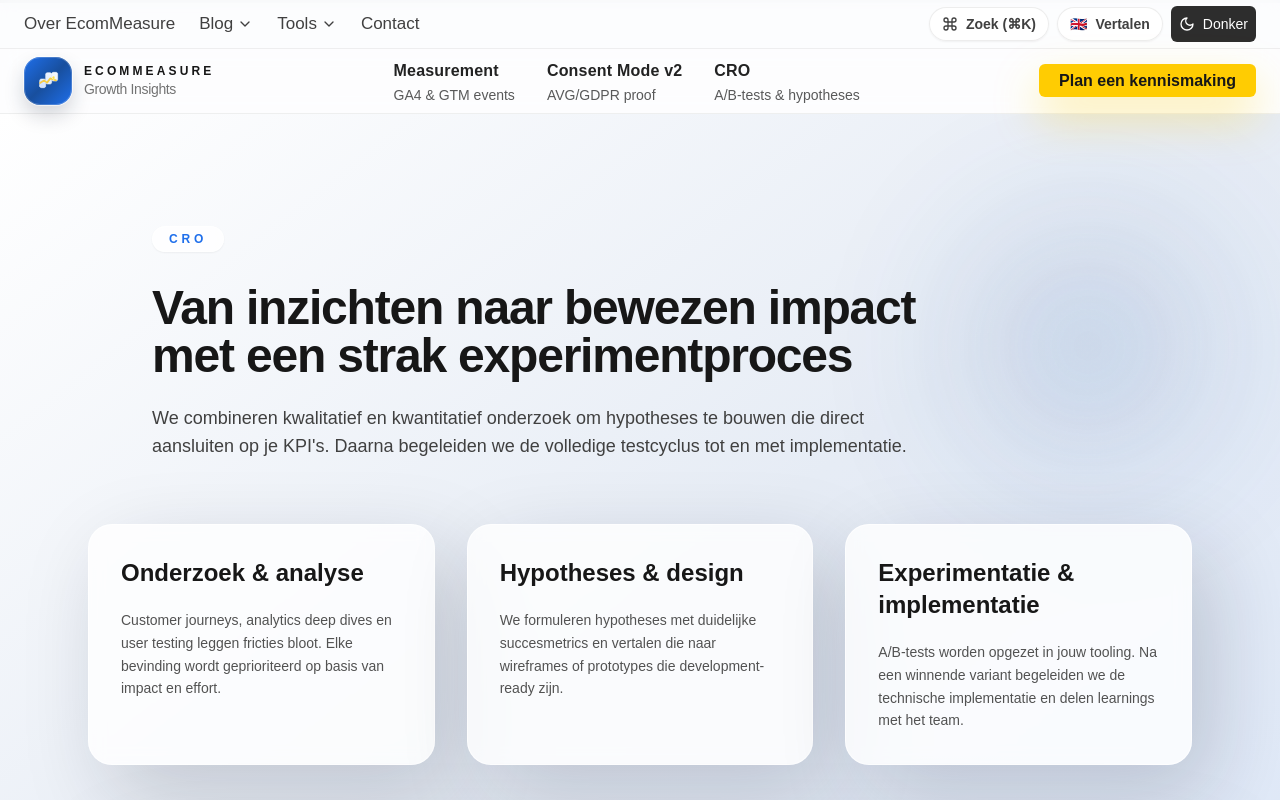
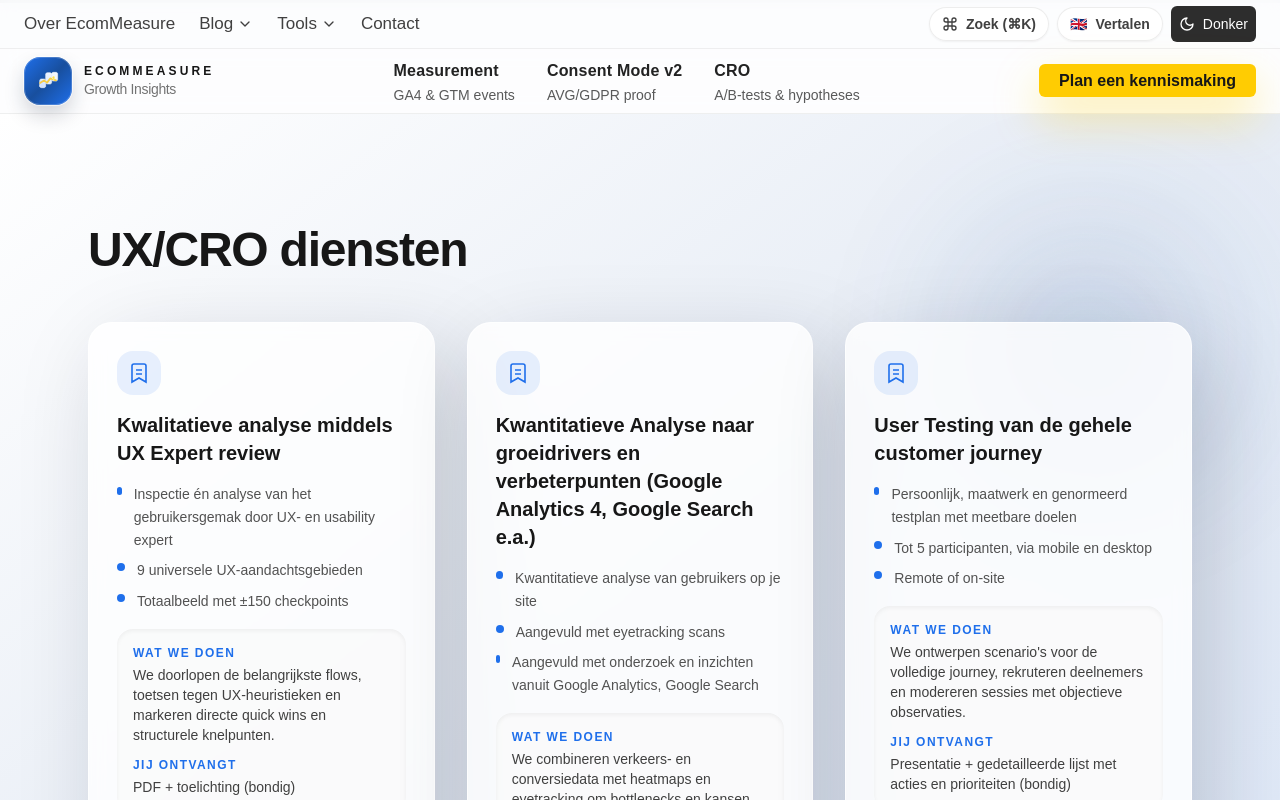
Before and after one commit to ProjectBibo/EcomMeasure3, a React (Vite) app: page /cro in a window 1280 px wide. Shown: the top 800 px of the page. Built offline with nearby package versions, Linux system fonts and the light colour scheme.

Commit message:
Add service grid content for measurement and CRO pages

```diff
--- a/src/pages/Cro.jsx
+++ b/src/pages/Cro.jsx
@@ -3,83 +3,111 @@ import { motion, useReducedMotion } from "framer-motion";
 import SEO from "../components/SEO";
 import { useLanguage } from "../context/LanguageContext";
 
+const croServices = [
+  {
+    title: "Kwalitatieve analyse middels UX Expert review",
+    bullets: [
+      "Inspectie én analyse van het gebruikersgemak door UX- en usability expert",
+      "9 universele UX-aandachtsgebieden",
+      "Totaalbeeld met ±150 checkpoints",
+    ],
+    extras: [
+      {
+        title: "Wat we doen",
+        description:
+          "We doorlopen de belangrijkste flows, toetsen tegen UX-heuristieken en markeren directe quick wins en structurele knelpunten.",
+      },
+      {
+        title: "Jij ontvangt",
+        description: "PDF + toelichting (bondig)",
+      },
+    ],
+    price: "Prijs vanaf €860 (ex btw, afhankelijk van de website)",
+  },
+  {
+    title:
+      "Kwantitatieve Analyse naar groeidrivers en verbeterpunten (Google Analytics 4, Google Search e.a.)",
+    bullets: [
+      "Kwantitatieve analyse van gebruikers op je site",
+      "Aangevuld met eyetracking scans",
+      "Aangevuld met onderzoek en inzichten vanuit Google Analytics, Google Search",
+    ],
+    extras: [
+      {
+        title: "Wat we doen",
+        description:
+          "We combineren verkeers- en conversiedata met heatmaps en eyetracking om bottlenecks en kansen cijfermatig te onderbouwen.",
+      },
+      {
+        title: "Jij ontvangt",
+        description: "Presentatie + actie/prioriteitenlijst (bondig)",
+      },
+    ],
+    price: "Prijs vanaf €1400 (ex btw, afhankelijk van de website)",
+  },
+  {
+    title: "User Testing van de gehele customer journey",
+    bullets: [
+      "Persoonlijk, maatwerk en genormeerd testplan met meetbare doelen",
+      "Tot 5 participanten, via mobile en desktop",
+      "Remote of on-site",
+    ],
+    extras: [
+      {
+        title: "Wat we doen",
+        description:
+          "We ontwerpen scenario's voor de volledige journey, rekruteren deelnemers en modereren sessies met objectieve observaties.",
+      },
+      {
+        title: "Jij ontvangt",
+        description: "Presentatie + gedetailleerde lijst met acties en prioriteiten (bondig)",
+      },
+    ],
+    price: "Prijs vanaf €2500 (ex btw, afhankelijk van de website)",
+  },
+];
+
 const content = {
   nl: {
     seo: {
-      title: "CRO – A/B-tests & hypotheses voor continue groei",
+      title: "UX/CRO diensten – onderzoek en optimalisatie",
       description:
-        "Versnel experimentatie met onderzoek, hypotheses en development support die resultaat meetbaar maakt.",
+        "Drie CRO-diensten van expert reviews tot user testing, inclusief duidelijke deliverables en prioriteiten.",
     },
-    hero: {
-      eyebrow: "CRO",
-      title: "Van inzichten naar bewezen impact met een strak experimentproces",
-      description:
-        "We combineren kwalitatief en kwantitatief onderzoek om hypotheses te bouwen die direct aansluiten op je KPI's. Daarna begeleiden we de volledige testcyclus tot en met implementatie.",
-    },
-    phases: [
-      {
-        title: "Onderzoek & analyse",
-        description:
-          "Customer journeys, analytics deep dives en user testing leggen fricties bloot. Elke bevinding wordt geprioriteerd op basis van impact en effort.",
-      },
-      {
-        title: "Hypotheses & design",
-        description:
-          "We formuleren hypotheses met duidelijke succesmetrics en vertalen die naar wireframes of prototypes die development-ready zijn.",
-      },
-      {
-        title: "Experimentatie & implementatie",
-        description:
-          "A/B-tests worden opgezet in jouw tooling. Na een winnende variant begeleiden we de technische implementatie en delen learnings met het team.",
-      },
-    ],
-    highlights: [
-      "Research library met herbruikbare inzichten en sessies.",
-      "Prioritering via PIE of ICE frameworks met transparante scoring.",
-      "Coaching van product owners en designers om sneller te leren.",
-    ],
+    heading: "UX/CRO diensten",
   },
   en: {
     seo: {
-      title: "CRO – A/B testing & hypotheses for continuous growth",
+      title: "UX/CRO services – research and optimization",
       description:
-        "Accelerate experimentation with research, hypotheses and delivery support that keeps impact measurable.",
+        "Three CRO services from expert reviews to user testing with clear deliverables and priorities.",
     },
-    hero: {
-      eyebrow: "CRO",
-      title: "From insight to proven impact with a focused experiment workflow",
-      description:
-        "We blend qualitative and quantitative research to craft hypotheses aligned to your KPIs. Then we guide the entire testing cycle through to implementation.",
-    },
-    phases: [
-      {
-        title: "Research & analysis",
-        description:
-          "Customer journeys, analytics deep dives and user testing expose friction. Each finding is prioritised on impact versus effort.",
-      },
-      {
-        title: "Hypotheses & design",
-        description:
-          "We create hypotheses with clear success metrics and translate them into wireframes or prototypes that are ready for development.",
-      },
-      {
-        title: "Experimentation & rollout",
-        description:
-          "A/B tests are launched in your tooling. After a winner we support the technical rollout and transfer learnings to your team.",
-      },
-    ],
-    highlights: [
-      "Research library with reusable insights and sessions.",
-      "Prioritisation via PIE or ICE frameworks with transparent scoring.",
-      "Coaching for product owners and designers to accelerate learning.",
-    ],
+    heading: "UX/CRO diensten",
   },
 };
 
+const CardIcon = () => (
+  <span className="inline-flex h-11 w-11 items-center justify-center rounded-2xl bg-brand-blue/10 text-brand-blue">
+    <svg
+      xmlns="http://www.w3.org/2000/svg"
+      viewBox="0 0 24 24"
+      fill="none"
+      stroke="currentColor"
+      strokeWidth="1.6"
+      className="h-6 w-6"
+      aria-hidden
+    >
+      <path d="M7 3h10a2 2 0 0 1 2 2v16l-7-4-7 4V5a2 2 0 0 1 2-2Z" />
+      <path d="M9 9h6" />
+      <path d="M9 13h6" />
+    </svg>
+  </span>
+);
+
 export default function Cro() {
+  const { language } = useLanguage();
   const shouldReduceMotion = useReducedMotion();
-  const { language } = useLanguage();
-  const copy = content[language];
+  const copy = content[language] || content.nl;
 
   return (
     <>
@@ -87,43 +115,27 @@ export default function Cro() {
       <div className="relative overflow-hidden bg-gradient-to-br from-white via-surface-soft to-brand-blue/10 pb-24 pt-28 dark:from-surface-dark dark:via-surface-dark/95 dark:to-brand-blue/20">
         <div className="glow-orb glow-orb--primary-soft right-0 top-10 h-[24rem] w-[24rem] opacity-60" aria-hidden />
         <div className="grain-overlay" aria-hidden />
-        <div className="relative mx-auto max-w-5xl px-6">
-          <motion.span
-            initial={shouldReduceMotion ? false : { opacity: 0, x: -20 }}
-            animate={shouldReduceMotion ? { opacity: 1 } : { opacity: 1, x: 0 }}
+        <div className="relative mx-auto max-w-6xl px-6">
+          <motion.h1
+            initial={shouldReduceMotion ? false : { opacity: 0, y: 30 }}
+            animate={shouldReduceMotion ? { opacity: 1 } : { opacity: 1, y: 0 }}
             transition={shouldReduceMotion ? undefined : { duration: 0.6 }}
-            className="inline-flex items-center rounded-full border border-white/60 bg-white/80 px-4 py-1 text-xs font-semibold uppercase tracking-[0.32em] text-brand-blue shadow-sm backdrop-blur dark:border-white/10 dark:bg-white/10 dark:text-brand-blue"
+            className="text-balance text-4xl font-bold tracking-tight text-neutral-900 dark:text-white sm:text-5xl"
           >
-            {copy.hero.eyebrow}
-          </motion.span>
-          <motion.h1
+            {copy.heading}
+          </motion.h1>
+
+          <motion.div
             initial={shouldReduceMotion ? false : { opacity: 0, y: 32 }}
-            animate={shouldReduceMotion ? { opacity: 1 } : { opacity: 1, y: 0 }}
-            transition={shouldReduceMotion ? undefined : { delay: 0.08, duration: 0.7 }}
-            className="mt-8 text-balance text-4xl font-bold tracking-tight text-neutral-900 dark:text-white sm:text-5xl"
+            whileInView={shouldReduceMotion ? { opacity: 1 } : { opacity: 1, y: 0 }}
+            viewport={shouldReduceMotion ? undefined : { once: true }}
+            transition={shouldReduceMotion ? undefined : { delay: 0.1, duration: 0.6 }}
+            className="mt-12 grid gap-8 sm:grid-cols-2 lg:grid-cols-3"
           >
-            {copy.hero.title}
-          </motion.h1>
-          <motion.p
-            initial={shouldReduceMotion ? false : { opacity: 0, y: 20 }}
-            animate={shouldReduceMotion ? { opacity: 1 } : { opacity: 1, y: 0 }}
-            transition={shouldReduceMotion ? undefined : { delay: 0.18, duration: 0.7 }}
-            className="mt-6 max-w-3xl text-lg text-neutral-700 dark:text-gray-300"
-          >
-            {copy.hero.description}
-          </motion.p>
-        </div>
-
-        <div className="relative mx-auto mt-16 max-w-6xl px-6">
-          <div className="grid gap-8 md:grid-cols-3">
-            {copy.phases.map((phase, index) => (
-              <motion.article
-                key={phase.title}
-                initial={shouldReduceMotion ? false : { opacity: 0, y: 36 }}
-                whileInView={shouldReduceMotion ? { opacity: 1 } : { opacity: 1, y: 0 }}
-                viewport={shouldReduceMotion ? undefined : { once: true }}
-                transition={shouldReduceMotion ? undefined : { delay: 0.12 * index, duration: 0.6 }}
-                className="group relative h-full overflow-hidden rounded-3xl border border-white/70 bg-white/80 p-8 shadow-[20px_30px_85px_rgba(15,23,42,0.18)] backdrop-blur dark:border-white/10 dark:bg-white/5 dark:shadow-[22px_34px_95px_rgba(2,6,23,0.55)]"
+            {croServices.map((service) => (
+              <article
+                key={service.title}
+                className="group relative flex h-full flex-col overflow-hidden rounded-3xl border border-white/70 bg-white/80 p-7 shadow-[20px_30px_90px_rgba(15,23,42,0.18)] backdrop-blur transition-transform duration-300 hover:-translate-y-1 dark:border-white/10 dark:bg-white/5 dark:shadow-[22px_34px_95px_rgba(2,6,23,0.55)]"
               >
                 <div
                   aria-hidden
@@ -133,30 +145,31 @@ export default function Cro() {
                       "inset 3px 3px 10px rgba(255,255,255,0.5), inset -14px -16px 34px rgba(148,163,184,0.2)",
                   }}
                 />
-                <h2 className="text-2xl font-semibold text-neutral-900 dark:text-white">{phase.title}</h2>
-                <p className="mt-5 text-sm leading-relaxed text-neutral-600 dark:text-gray-300">{phase.description}</p>
-              </motion.article>
+                <div className="relative flex flex-1 flex-col gap-4">
+                  <CardIcon />
+                  <h2 className="text-xl font-semibold text-neutral-900 dark:text-white">{service.title}</h2>
+                  <ul className="flex flex-col gap-2 text-sm leading-relaxed text-neutral-600 dark:text-gray-300">
+                    {service.bullets.map((bullet) => (
+                      <li key={bullet} className="flex items-start gap-3">
+                        <span aria-hidden className="mt-1 h-2 w-2 rounded-full bg-brand-blue" />
+                        <span>{bullet}</span>
+                      </li>
+                    ))}
+                  </ul>
+                  <div className="grid gap-3 rounded-2xl bg-neutral-50/70 p-4 text-sm text-neutral-700 shadow-inner dark:bg-white/5 dark:text-gray-200">
+                    {service.extras.map((extra) => (
+                      <div key={extra.title} className="space-y-1">
+                        <p className="text-xs font-semibold uppercase tracking-[0.12em] text-brand-blue dark:text-brand-teal">
+                          {extra.title}
+                        </p>
+                        <p>{extra.description}</p>
+                      </div>
+                    ))}
+                  </div>
+                </div>
+                <div className="relative mt-6 text-sm font-semibold text-neutral-900 dark:text-white">{service.price}</div>
+              </article>
             ))}
-          </div>
-
-          <motion.div
-            initial={shouldReduceMotion ? false : { opacity: 0, y: 36 }}
-            whileInView={shouldReduceMotion ? { opacity: 1 } : { opacity: 1, y: 0 }}
-            viewport={shouldReduceMotion ? undefined : { once: true }}
-            transition={shouldReduceMotion ? undefined : { delay: 0.1, duration: 0.6 }}
-            className="mt-16 rounded-3xl border border-white/70 bg-white/80 p-10 shadow-[26px_40px_110px_rgba(15,23,42,0.18)] backdrop-blur dark:border-white/10 dark:bg-white/5 dark:shadow-[26px_44px_120px_rgba(2,6,23,0.6)]"
-          >
-            <h2 className="text-2xl font-semibold text-neutral-900 dark:text-white">
-              {language === "nl" ? "Wat je ontvangt" : "What you get"}
-            </h2>
-            <ul className="mt-6 grid gap-4 text-sm leading-relaxed text-neutral-600 dark:text-gray-300 md:grid-cols-3">
-              {copy.highlights.map((item) => (
-                <li key={item} className="flex items-start gap-3">
-                  <span aria-hidden className="mt-1 h-2 w-2 rounded-full bg-brand-blue" />
-                  <span>{item}</span>
-                </li>
-              ))}
-            </ul>
           </motion.div>
         </div>
       </div>
--- a/src/pages/Measurement.jsx
+++ b/src/pages/Measurement.jsx
@@ -3,141 +3,126 @@ import { motion, useReducedMotion } from "framer-motion";
 import SEO from "../components/SEO";
 import { useLanguage } from "../context/LanguageContext";
 
+const services = [
+  {
+    label: "Startpakket",
+    title: "Google Analytics 4 ‘Start’ installatie en configuratie",
+    bullets: [
+      "Installatie op uw website",
+      "Configuratie van Property & datastream",
+      "Filteren van intern bezoek",
+      "Koppelen van Google Search Console & GTM",
+      "Uitleg en walk-through (0.5u)",
+    ],
+    price: "Vanaf €220 (ex btw)",
+  },
+  {
+    title: "Google Analytics 4 ‘Start plus AVG-compatible cookiebanner’",
+    subcopy: "Alles van het Startpakket, plus:",
+    bullets: [
+      "Koppelen van uw website met Social Media en Google Ads (Facebook Ads e.a. pixels & tracking)",
+      "AVG-compatible integratie met een moderne, mobile-first cookiebanner",
+    ],
+    price: "Vanaf €440 (ex btw)",
+  },
+  {
+    title: "Google Analytics 4 ‘Advanced’ installatie en configuratie",
+    subcopy: "Alles van het Startpakket, plus:",
+    bullets: [
+      "Inrichten van nieuwe gebeurtenissen en conversies conform zakelijke doelen (leads, clicks on calls, downloads, etc.)",
+      "Personaliseren van GA4 interface",
+    ],
+    price: "Vanaf €440 (ex btw)",
+  },
+  {
+    title: "Google Analytics 4 ‘E-commerce’ installatie en configuratie",
+    subcopy: "Alles van het Startpakket, plus:",
+    bullets: [
+      "Inrichten Enhanced e-commerce conversies (i.s.m. uw developer of webbureau bij zelf ontworpen systemen)",
+      "Personaliseren van GA4 interface",
+    ],
+    price: "Vanaf €880 (ex btw)",
+  },
+];
+
 const content = {
   nl: {
     seo: {
-      title: "Measurement – GA4 & GTM events voor e-commerce",
+      title: "Analytics diensten – Google Analytics 4 implementaties",
       description:
-        "Bouw een schaalbare GA4 en GTM setup met server-side tagging, enhanced e-commerce events en dashboards die direct inzicht geven.",
+        "Vier GA4 pakketten met installatie, configuratie en AVG-compatible integraties die direct klaar zijn voor gebruik.",
     },
-    hero: {
-      eyebrow: "Measurement",
-      title: "Zekerheid in elke dataset met GA4, GTM en server-side tagging",
-      description:
-        "We richten je volledige measurement stack in: van datalayer en events tot advertentiekoppelingen en Looker Studio dashboards. Zo kun je elke growth-beslissing staven met betrouwbare data.",
-    },
-    sections: [
-      {
-        title: "Enhanced e-commerce events",
-        bullets: [
-          "Volledige datalayer mapping voor product, checkout en loyalty events.",
-          "Custom dimensions & metrics afgestemd op jouw KPI-framework.",
-          "Validatie met debug views, realtime dashboards en QA-scripts.",
-        ],
-      },
-      {
-        title: "Server-side tagging & consent",
-        bullets: [
-          "Server-side GTM containers met conversie API's voor Google Ads en Meta.",
-          "Consent Mode v2 configuratie en forwarding van consent states.",
-          "Failover strategieën zodat je meetdata robuust blijft bij uitval.",
-        ],
-      },
-      {
-        title: "Dashboards die dagelijks sturen",
-        bullets: [
-          "Looker Studio templates voor omzet, funnel en kanaalbijdrage.",
-          "Automatische alerts bij afwijkingen in conversiepercentages.",
-          "Knowledge transfers en Loom-opnames zodat teams zelfstandig blijven.",
-        ],
-      },
-    ],
+    heading: "Analytics diensten",
   },
   en: {
     seo: {
-      title: "Measurement – GA4 & GTM events for commerce teams",
+      title: "Analytics services – Google Analytics 4 implementations",
       description:
-        "Set up a scalable GA4 and GTM foundation with server-side tagging, enhanced e-commerce events and dashboards that drive decisions.",
+        "Four GA4 service packages covering setup, configuration and privacy-friendly integrations ready to launch.",
     },
-    hero: {
-      eyebrow: "Measurement",
-      title: "Confidence in every dataset with GA4, GTM and server-side tagging",
-      description:
-        "We design your complete measurement stack: datalayer, events, ad platform connections and Looker Studio dashboards. Every growth decision is backed by reliable insights.",
-    },
-    sections: [
-      {
-        title: "Enhanced e-commerce events",
-        bullets: [
-          "Full datalayer mapping for product, checkout and loyalty events.",
-          "Custom dimensions & metrics aligned with your KPI framework.",
-          "Validation through debug views, realtime dashboards and QA scripts.",
-        ],
-      },
-      {
-        title: "Server-side tagging & consent",
-        bullets: [
-          "Server-side GTM with conversion APIs for Google Ads and Meta.",
-          "Consent Mode v2 configuration and consent state forwarding.",
-          "Failover strategies that keep your data resilient when outages happen.",
-        ],
-      },
-      {
-        title: "Dashboards that guide daily decisions",
-        bullets: [
-          "Looker Studio templates for revenue, funnel and channel contribution.",
-          "Automated alerts when conversion metrics deviate.",
-          "Knowledge transfers and Loom walkthroughs to keep teams autonomous.",
-        ],
-      },
-    ],
+    heading: "Analytics diensten",
   },
 };
 
+const CardIcon = () => (
+  <span className="inline-flex h-11 w-11 items-center justify-center rounded-2xl bg-brand-blue/10 text-brand-blue">
+    <svg
+      xmlns="http://www.w3.org/2000/svg"
+      viewBox="0 0 24 24"
+      fill="none"
+      stroke="currentColor"
+      strokeWidth="1.6"
+      className="h-6 w-6"
+      aria-hidden
+    >
+      <path d="M4 13c3.5-1 6.5-3 8-7 1.5 4 4.5 6 8 7" />
+      <path d="M4 17c3.5-1 6.5-3 8-7 1.5 4 4.5 6 8 7" />
+      <path d="M4 9h.01" />
+      <path d="M20 9h.01" />
+    </svg>
+  </span>
+);
+
 export default function Measurement() {
+  const { language } = useLanguage();
   const shouldReduceMotion = useReducedMotion();
-  const { language } = useLanguage();
-  const copy = content[language];
+  const copy = content[language] || content.nl;
 
   return (
     <>
       <SEO title={copy.seo.title} description={copy.seo.description} />
       <main
         role="main"
-        aria-labelledby="measurement-hero-title"
+        aria-labelledby="measurement-heading"
         className="relative overflow-hidden bg-gradient-to-br from-white via-surface-soft to-brand-blue/10 pb-24 pt-28 dark:from-surface-dark dark:via-surface-dark/95 dark:to-brand-blue/20"
       >
         <div className="grain-overlay" aria-hidden />
-        <div className="relative mx-auto max-w-5xl px-6 vt-hero-visual">
-          <motion.span
-            initial={shouldReduceMotion ? false : { opacity: 0, y: -16 }}
+        <div className="relative mx-auto max-w-6xl px-6">
+          <motion.h1
+            id="measurement-heading"
+            initial={shouldReduceMotion ? false : { opacity: 0, y: 28 }}
             animate={shouldReduceMotion ? { opacity: 1 } : { opacity: 1, y: 0 }}
             transition={shouldReduceMotion ? undefined : { duration: 0.6 }}
-            className="inline-flex items-center rounded-full border border-white/70 bg-white/80 px-4 py-1 text-xs font-semibold uppercase tracking-[0.32em] text-brand-blue shadow-sm backdrop-blur dark:border-white/10 dark:bg-white/10 dark:text-brand-teal"
+            className="text-balance text-4xl font-bold tracking-tight text-neutral-900 dark:text-white sm:text-5xl"
           >
-            {copy.hero.eyebrow}
-          </motion.span>
-          <motion.h1
-            initial={shouldReduceMotion ? false : { opacity: 0, y: 36 }}
-            animate={shouldReduceMotion ? { opacity: 1 } : { opacity: 1, y: 0 }}
-            transition={shouldReduceMotion ? undefined : { delay: 0.1, duration: 0.7 }}
-            id="measurement-hero-title"
-            className="mt-7 text-balance text-4xl font-bold tracking-tight text-neutral-900 dark:text-white sm:text-5xl vt-hero-title focus:outline-none"
-            data-focus-target
-            tabIndex={-1}
-          >
-            {copy.hero.title}
+            {copy.heading}
           </motion.h1>
-          <motion.p
-            initial={shouldReduceMotion ? false : { opacity: 0, y: 24 }}
-            animate={shouldReduceMotion ? { opacity: 1 } : { opacity: 1, y: 0 }}
-            transition={shouldReduceMotion ? undefined : { delay: 0.18, duration: 0.7 }}
-            className="mt-6 max-w-3xl text-lg text-neutral-700 dark:text-gray-300"
-          >
-            {copy.hero.description}
-          </motion.p>
-        </div>
 
-        <div className="relative mx-auto mt-16 max-w-6xl px-6">
-          <div className="grid gap-8 md:grid-cols-3">
-            {copy.sections.map((section, index) => (
-              <motion.article
-                key={section.title}
-                initial={shouldReduceMotion ? false : { opacity: 0, y: 30 }}
+          <motion.div
+            initial={shouldReduceMotion ? false : { opacity: 0, y: 32 }}
             whileInView={shouldReduceMotion ? { opacity: 1 } : { opacity: 1, y: 0 }}
             viewport={shouldReduceMotion ? undefined : { once: true }}
-                transition={shouldReduceMotion ? undefined : { delay: 0.12 * index, duration: 0.55 }}
-                className="group relative h-full overflow-hidden rounded-3xl border border-white/70 bg-white/80 p-8 shadow-[20px_30px_80px_rgba(15,23,42,0.18)] backdrop-blur dark:border-white/10 dark:bg-white/5 dark:shadow-[22px_34px_90px_rgba(2,6,23,0.6)]"
+            transition={shouldReduceMotion ? undefined : { delay: 0.08, duration: 0.6 }}
+            className="mt-12 grid gap-8 sm:grid-cols-2 lg:grid-cols-4"
+          >
+            {services.map((service) => (
+              <article
+                key={service.title}
+                className="group relative flex h-full flex-col overflow-hidden rounded-3xl border border-white/70 bg-white/80 p-7 shadow-[20px_30px_80px_rgba(15,23,42,0.18)] backdrop-blur transition-transform duration-300 hover:-translate-y-1 dark:border-white/10 dark:bg-white/5 dark:shadow-[22px_34px_90px_rgba(2,6,23,0.6)]"
+                style={{
+                  boxShadow:
+                    "20px 30px 80px rgba(15,23,42,0.18), inset 0 0 0 rgba(0,0,0,0)",
+                }}
               >
                 <div
                   aria-hidden
@@ -147,18 +132,32 @@ export default function Measurement() {
                       "inset 4px 4px 12px rgba(255,255,255,0.5), inset -14px -18px 34px rgba(148,163,184,0.18)",
                   }}
                 />
-                <h2 className="text-2xl font-semibold text-neutral-900 dark:text-white">{section.title}</h2>
-                <ul className="mt-5 space-y-3 text-sm leading-relaxed text-neutral-600 dark:text-gray-300">
-                  {section.bullets.map((bullet) => (
+                <div className="relative flex flex-col gap-4">
+                  <CardIcon />
+                  {service.label && (
+                    <span className="inline-flex w-fit items-center rounded-full bg-brand-blue/10 px-3 py-1 text-xs font-semibold uppercase tracking-[0.18em] text-brand-blue">
+                      {service.label}
+                    </span>
+                  )}
+                  <h2 className="text-xl font-semibold text-neutral-900 dark:text-white">{service.title}</h2>
+                  {service.subcopy && (
+                    <p className="text-sm font-medium text-brand-blue dark:text-brand-teal">{service.subcopy}</p>
+                  )}
+                  <ul className="flex flex-1 list-outside flex-col gap-2 text-sm leading-relaxed text-neutral-600 dark:text-gray-300">
+                    {service.bullets.map((bullet) => (
                       <li key={bullet} className="flex items-start gap-3">
                         <span aria-hidden className="mt-1 h-2 w-2 rounded-full bg-brand-blue" />
                         <span>{bullet}</span>
                       </li>
                     ))}
                   </ul>
-              </motion.article>
+                </div>
+                <div className="relative mt-6 text-sm font-semibold text-neutral-900 dark:text-white">
+                  Prijs: {service.price}
+                </div>
+              </article>
             ))}
-          </div>
+          </motion.div>
         </div>
       </main>
     </>
```
Lines whose indentation alone changed are shown as unchanged.
